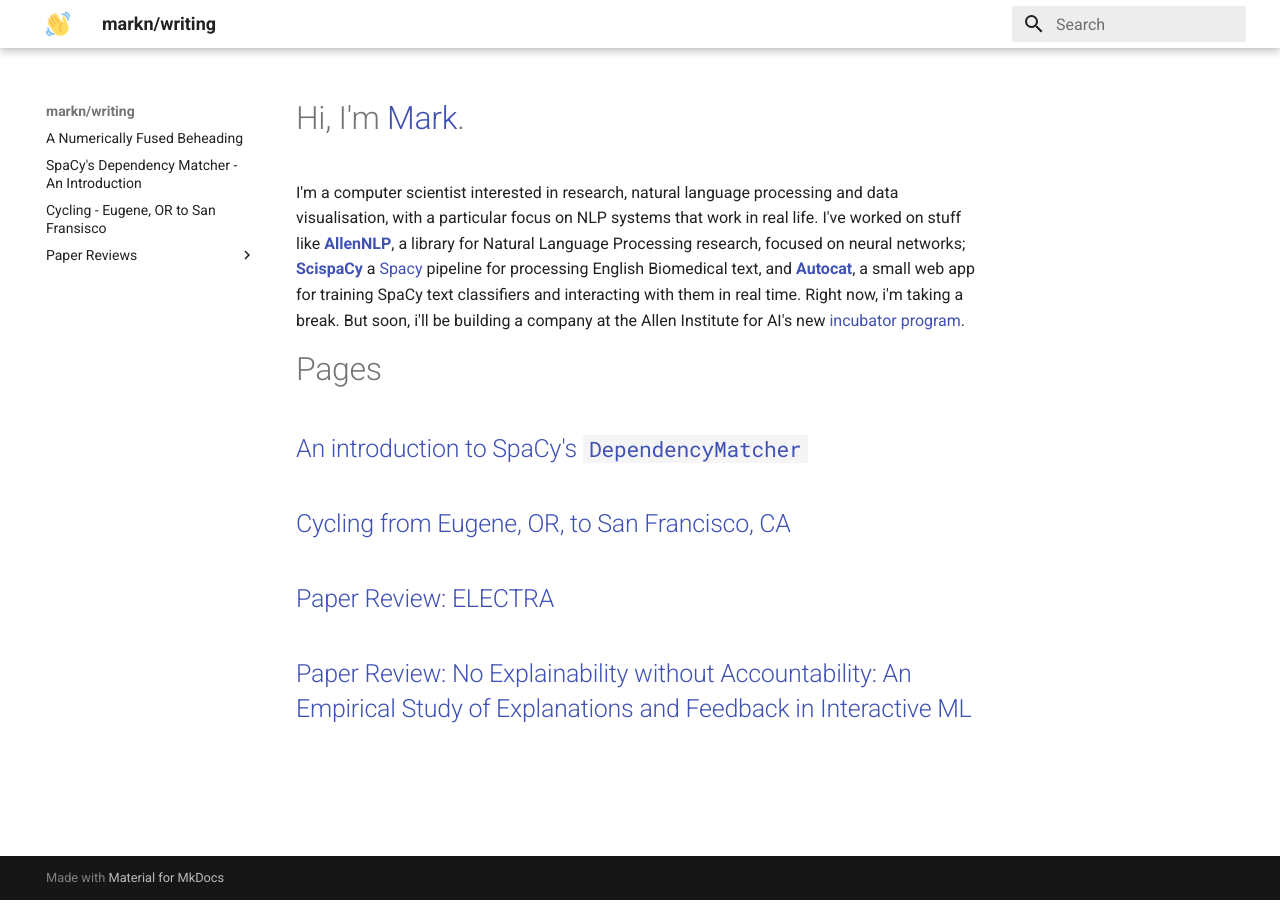
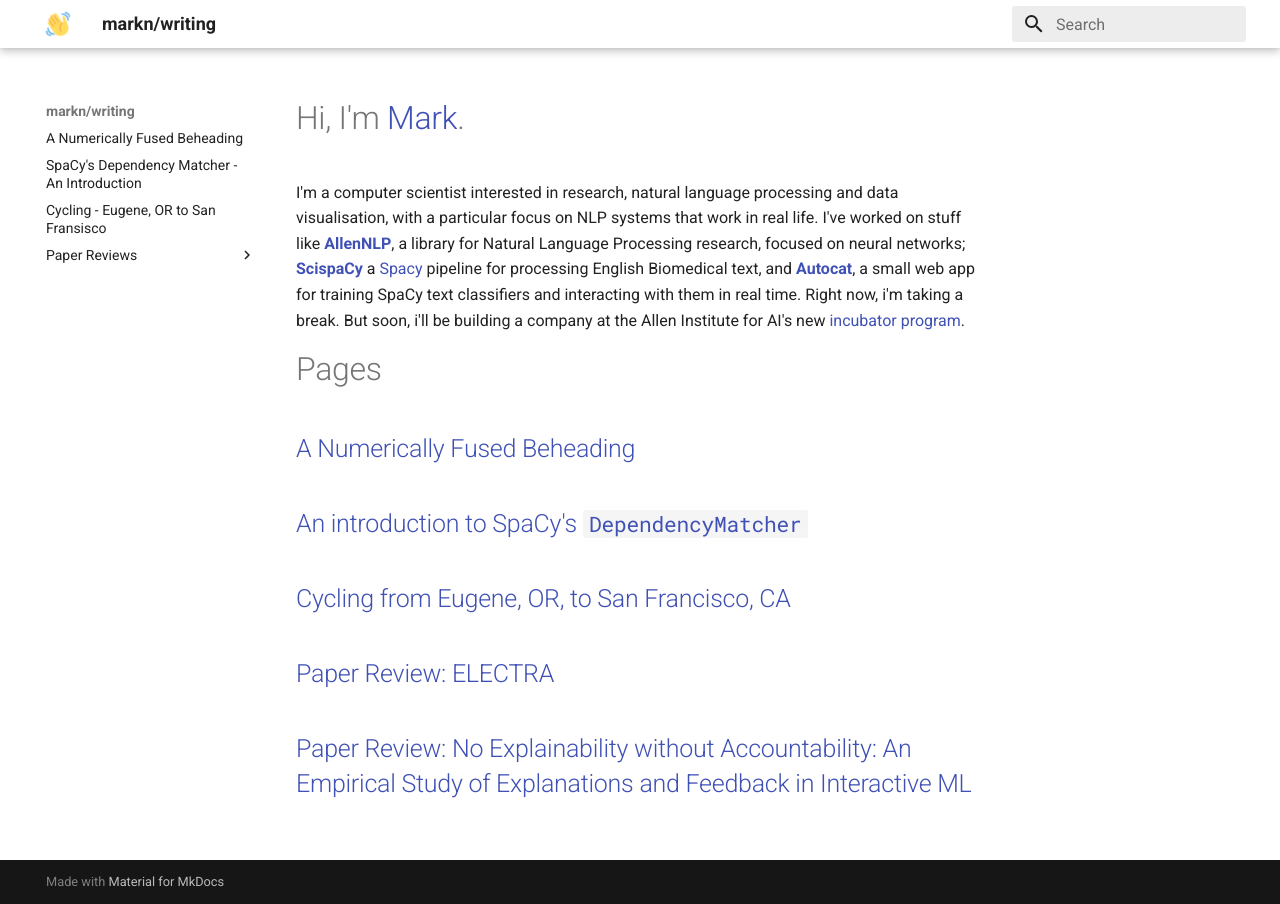
Before and after one commit to DeNeutoy/blog, an MkDocs documentation site: the page built from docs/index.md, in a window 1280 px wide. Built offline with MkDocs 1.6.1 and Material for MkDocs 9.7.7, drawn with Linux system fonts in a browser that asks for light colours.

Commit message:
update index

```diff
--- a/docs/index.md
+++ b/docs/index.md
@@ -6,6 +6,7 @@
 
 # Pages
 
+## [A Numerically Fused Beheading](./numeric_annotation.md)
 ## [An introduction to SpaCy's `DependencyMatcher`](./dependency_matcher.md)
 ## [Cycling from Eugene, OR, to San Francisco, CA](./eugene_to_sf.md)
 ## [Paper Review: ELECTRA](./paper_reviews/electra.md)
```
